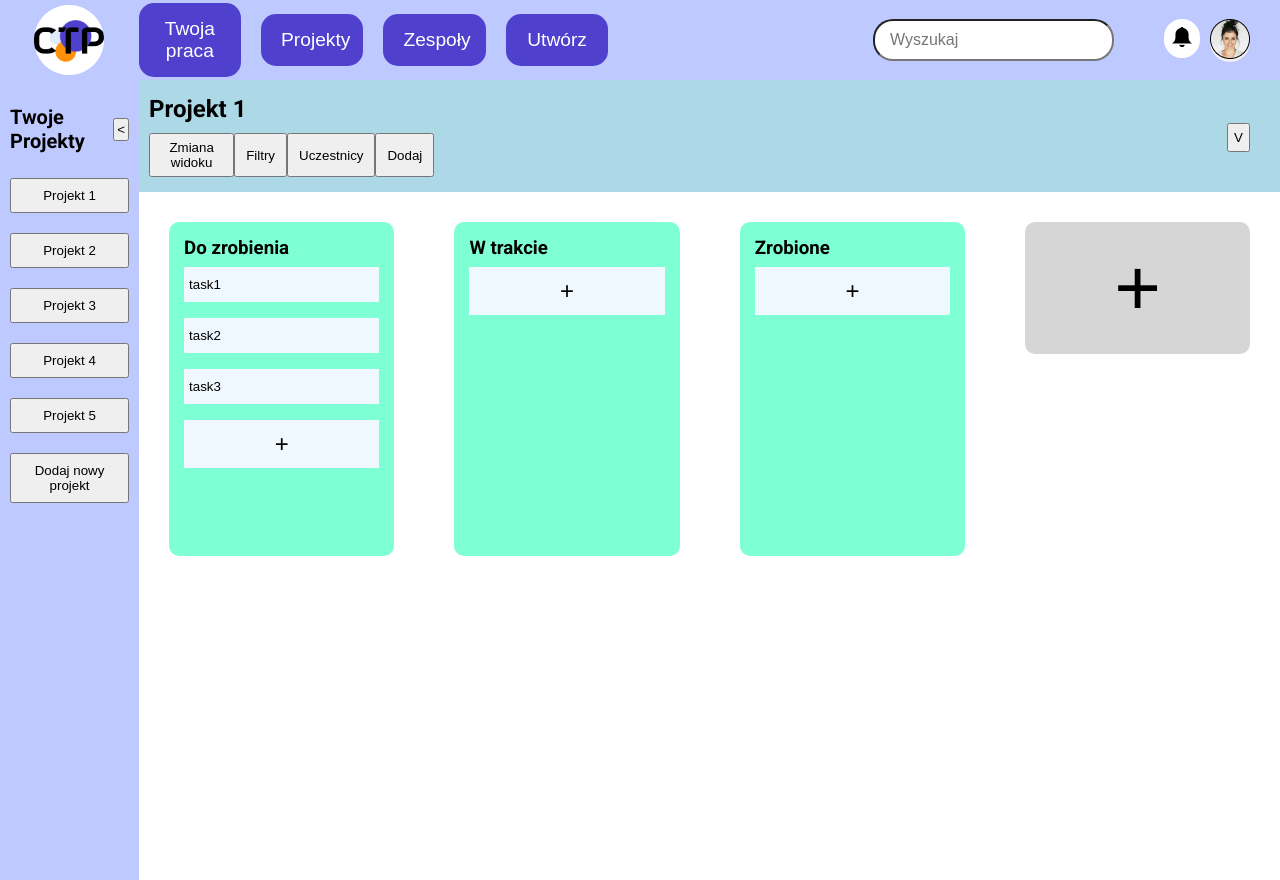
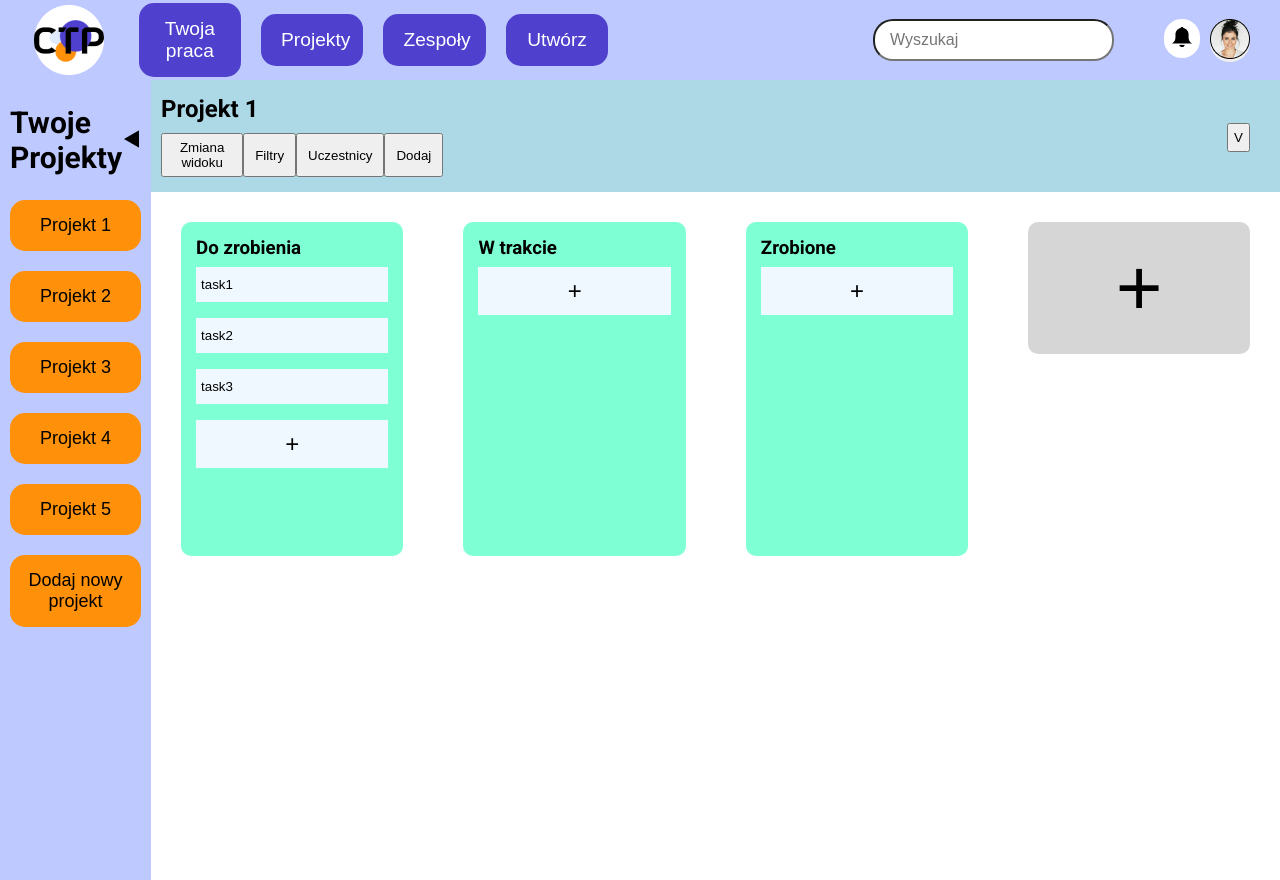
Before and after one commit to dciepko/ProjectManagementApp, a React (Vite) app in the folder project-management-project/frontend/: page / in a window 1280 px wide. Built offline with nearby package versions, Linux system fonts and the light colour scheme.

Commit message:
Styling navigation bar

```diff
--- a/project-management-project/frontend/src/components/HeadMenu/HeadMenu.module.css
+++ b/project-management-project/frontend/src/components/HeadMenu/HeadMenu.module.css
@@ -48,6 +48,7 @@ main-hover: #4135ac;
 
 .button:hover {
   background-color: #4135ac;
+  cursor: pointer;
 }
 
 .toTheRight {
@@ -84,8 +85,10 @@ main-hover: #4135ac;
 
 .notificationImage:hover {
   background-color: lightgray;
+  cursor: pointer;
 }
 
 .avatarImage:hover {
   background-color: lightgray;
+  cursor: pointer;
 }
--- a/project-management-project/frontend/src/components/ProjectSidebar/ProjectSidebar.module.css
+++ b/project-management-project/frontend/src/components/ProjectSidebar/ProjectSidebar.module.css
@@ -1,3 +1,7 @@
+/*
+  orange-button: #FF910A;
+*/
+
 .aside {
   height: 100%;
   width: 12%;
@@ -10,16 +14,25 @@
 .asideHeader {
   display: flex;
   align-items: center;
+  justify-content: space-between;
 }
 
 .h2 {
   margin: 15px 0;
-  font-size: 20px;
+  font-size: 30px;
+  width: 90%;
 }
 
 .wrapButton {
   margin-right: auto;
   padding: 2px;
+  background: none;
+  border: none;
+  float: right;
+}
+
+.wrapButton:hover {
+  cursor: pointer;
 }
 
 .ul {
@@ -32,6 +45,10 @@
 
 .button {
   margin: 10px 0;
-  padding: 8px;
+  padding: 15px;
   width: 100%;
+  background-color: #ff910a;
+  border: none;
+  border-radius: 15px;
+  font-size: 18px;
 }
--- a/project-management-project/frontend/src/components/ProjectSidebar/ProjectsSidebar.jsx
+++ b/project-management-project/frontend/src/components/ProjectSidebar/ProjectsSidebar.jsx
@@ -1,11 +1,15 @@
 import classes from "./ProjectSidebar.module.css";
+
+import wrapButton from "../../assets/wrap-right-button.png";
 
 export default function ProjectsSidebar({ projectList, handleClick }) {
   return (
     <aside className={classes.aside}>
       <header className={classes.asideHeader}>
         <h2 className={classes.h2}>Twoje Projekty</h2>
-        <button className={classes.wrapButton}>&lt;</button>
+        <button className={classes.wrapButton}>
+          <img src={wrapButton} alt="Wrap button" />
+        </button>
       </header>
 
       <ul className={classes.ul}>
```
Also changed, not shown: project-management-project/frontend/src/assets/wrap-right-button.png (added).
